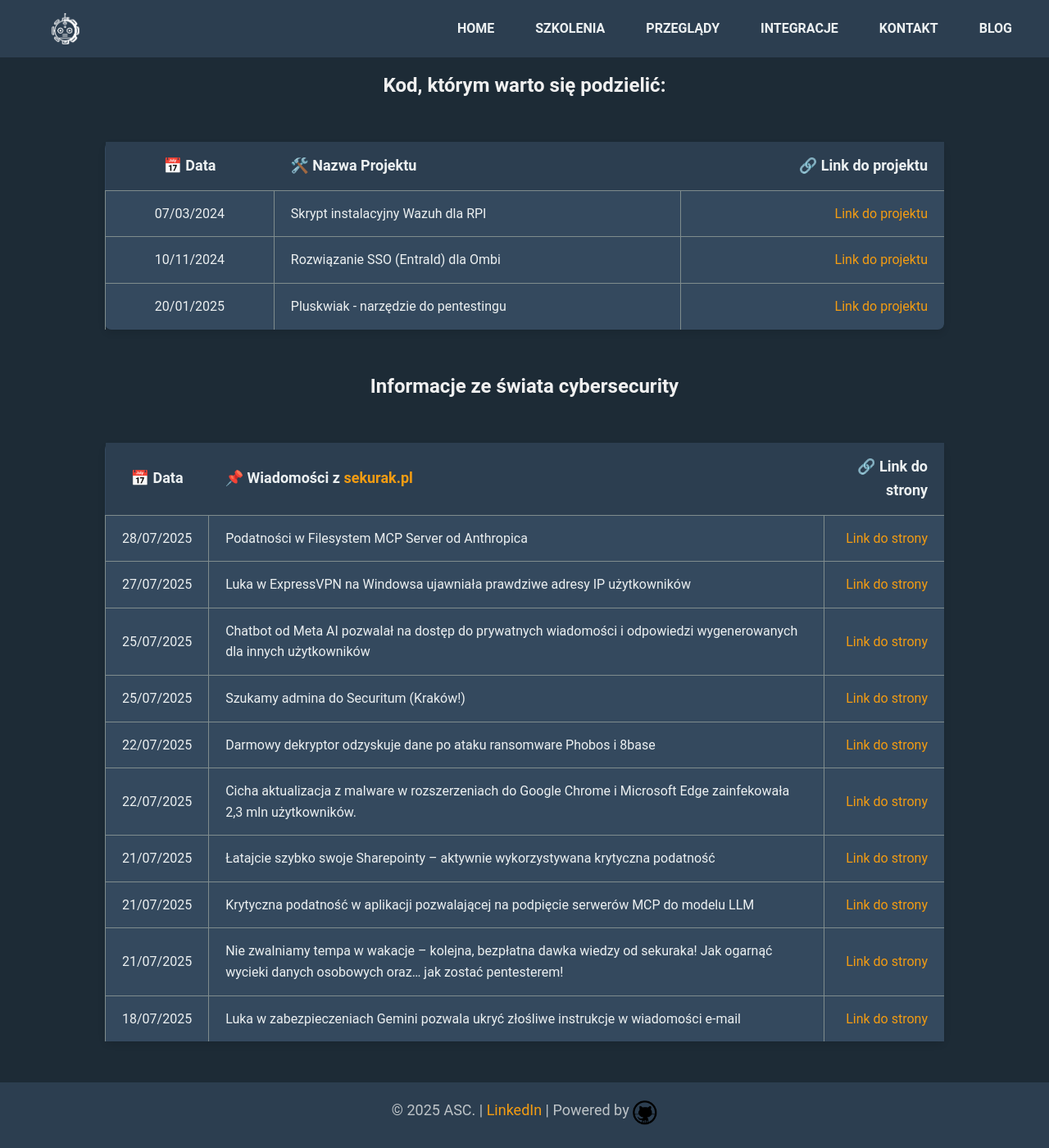
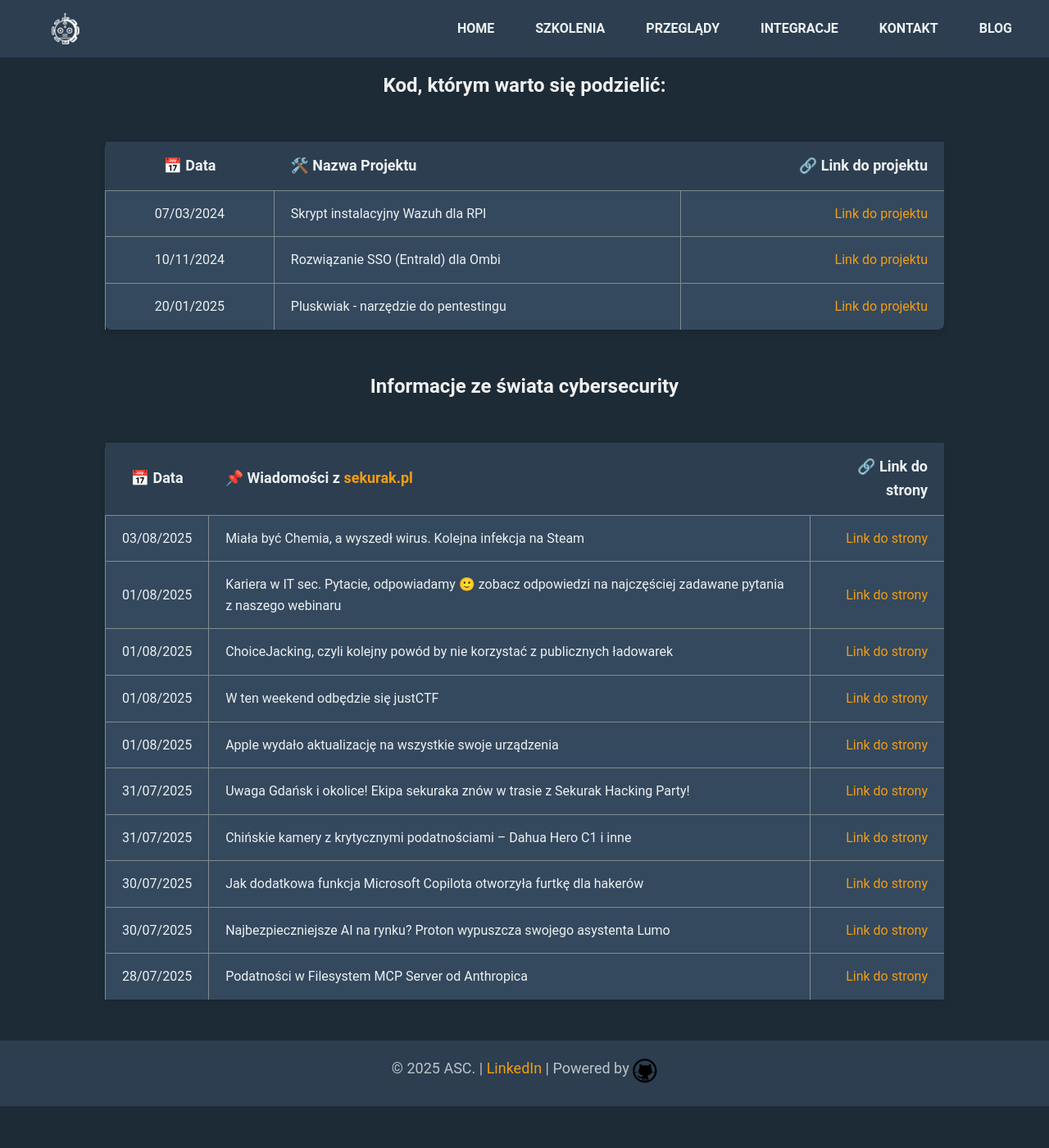
Before and after one commit to dadmins1984/Web, a Jekyll site: the page built from projects.md, in a window 1280 px wide and 1400 px high, scrolled down 113 px. Shown: the whole window at 82% size. Built offline with Jekyll 4.4.1, drawn with Linux system fonts in a browser that asks for light colours; after the commit the page ends 1462 px from its top, so only the background shows below that.

Commit message:
Blog update: 2025-04-08

```diff
--- a/projects.md
+++ b/projects.md
@@ -16,13 +16,13 @@ title: "Projects"
 
 | 📅 Data | 📌 Wiadomości z [sekurak.pl](https://sekurak.pl/) | 🔗 Link do strony |
 |:---------:|:------------------|-------------------:|
+| 03/08/2025 | Miała być Chemia, a wyszedł wirus. Kolejna infekcja na Steam | [Link do strony](https://sekurak.pl/miala-byc-chemia-a-wyszedl-wirus-kolejna-infekcja-na-steam/) |
+| 01/08/2025 | Kariera w IT sec. Pytacie, odpowiadamy 🙂 zobacz odpowiedzi na najczęściej zadawane pytania z naszego webinaru | [Link do strony](https://sekurak.pl/kariera-w-it-sec-pytacie-odpowiadamy/) |
+| 01/08/2025 | ChoiceJacking, czyli kolejny powód by nie korzystać z publicznych ładowarek | [Link do strony](https://sekurak.pl/choicejacking-czyli-kolejny-powod-by-nie-korzystac-z-publicznych-ladowarek/) |
+| 01/08/2025 | W ten weekend odbędzie się justCTF | [Link do strony](https://sekurak.pl/w-ten-weekend-odbedzie-sie-justctf/) |
+| 01/08/2025 | Apple wydało aktualizację na wszystkie swoje urządzenia | [Link do strony](https://sekurak.pl/apple-wydalo-aktualizacje-na-wszystkie-swoje-urzadzenia/) |
+| 31/07/2025 | Uwaga Gdańsk i okolice! Ekipa sekuraka znów w trasie z Sekurak Hacking Party! | [Link do strony](https://sekurak.pl/uwaga-gdansk-i-okolice-ekipa-sekuraka-znow-w-trasie-z-sekurak-hacking-party/) |
+| 31/07/2025 | Chińskie kamery z krytycznymi podatnościami – Dahua Hero C1 i inne | [Link do strony](https://sekurak.pl/chinskie-kamery-z-krytycznymi-podatnosciami-dahua-hero-c1-i-inne/) |
+| 30/07/2025 | Jak dodatkowa funkcja Microsoft Copilota otworzyła furtkę dla hakerów | [Link do strony](https://sekurak.pl/jak-dodatkowa-funkcja-microsoft-copilota-otworzyla-furtke-dla-hakerow/) |
+| 30/07/2025 | Najbezpieczniejsze AI na rynku? Proton wypuszcza swojego asystenta Lumo | [Link do strony](https://sekurak.pl/najbezpieczniejsze-ai-na-rynku-proton-wypuszcza-swojego-asystenta-lumo/) |
 | 28/07/2025 | Podatności w Filesystem MCP Server od Anthropica | [Link do strony](https://sekurak.pl/podatnosci-w-filesystem-mcp-server-od-anthropica/) |
-| 27/07/2025 | Luka w ExpressVPN na Windowsa ujawniała prawdziwe adresy IP użytkowników | [Link do strony](https://sekurak.pl/luka-w-expressvpn-na-windowsa-ujawniala-prawdziwe-adresy-ip-uzytkownikow/) |
-| 25/07/2025 | Chatbot od Meta AI pozwalał na dostęp do prywatnych wiadomości i odpowiedzi wygenerowanych dla innych użytkowników | [Link do strony](https://sekurak.pl/chatbot-od-meta-ai-pozwalal-na-dostep-do-prywatnych-wiadomosci-i-odpowiedzi-wygenerowanych-dla-innych-uzytkownikow/) |
-| 25/07/2025 | Szukamy admina do Securitum (Kraków!) | [Link do strony](https://sekurak.pl/szukamy-admina-do-securitum-krakow/) |
-| 22/07/2025 | Darmowy dekryptor odzyskuje dane po ataku ransomware Phobos i 8base | [Link do strony](https://sekurak.pl/darmowy-dekryptor-odzyskuje-dane-po-ataku-ransomware-phobos-i-8base/) |
-| 22/07/2025 | Cicha aktualizacja z malware w rozszerzeniach do Google Chrome i Microsoft Edge zainfekowała 2,3 mln użytkowników. | [Link do strony](https://sekurak.pl/cicha-aktualizacja-z-malware-w-rozszerzeniach-do-google-chrome-i-microsoft-edge-zainfekowala-23-mln-uzytkownikow/) |
-| 21/07/2025 | Łatajcie szybko swoje Sharepointy – aktywnie wykorzystywana krytyczna podatność | [Link do strony](https://sekurak.pl/latajcie-szybko-swoje-sharepointy-aktywnie-wykorzystywana-krytyczna-podatnosc/) |
-| 21/07/2025 | Krytyczna podatność w aplikacji pozwalającej na podpięcie serwerów MCP do modelu LLM | [Link do strony](https://sekurak.pl/krytyczna-podatnosc-w-aplikacji-pozwalajacej-na-podpiecie-serwerow-mcp-do-modelu-llm/) |
-| 21/07/2025 | Nie zwalniamy tempa w wakacje – kolejna, bezpłatna dawka wiedzy od sekuraka! Jak ogarnąć wycieki danych osobowych oraz… jak zostać pentesterem! | [Link do strony](https://sekurak.pl/nie-zwalniamy-tempa-w-wakacje-kolejna-bezplatna-dawka-wiedzy-od-sekuraka-jak-ogarnac-wycieki-danych-osobowych-oraz-jak-zostac-pentesterem/) |
-| 18/07/2025 | Luka w zabezpieczeniach Gemini pozwala ukryć złośliwe instrukcje w wiadomości e-mail | [Link do strony](https://sekurak.pl/luka-w-zabezpieczeniach-gemini-pozwala-ukryc-zlosliwe-instrukcje-w-wiadomosci-e-mail/) |
```
